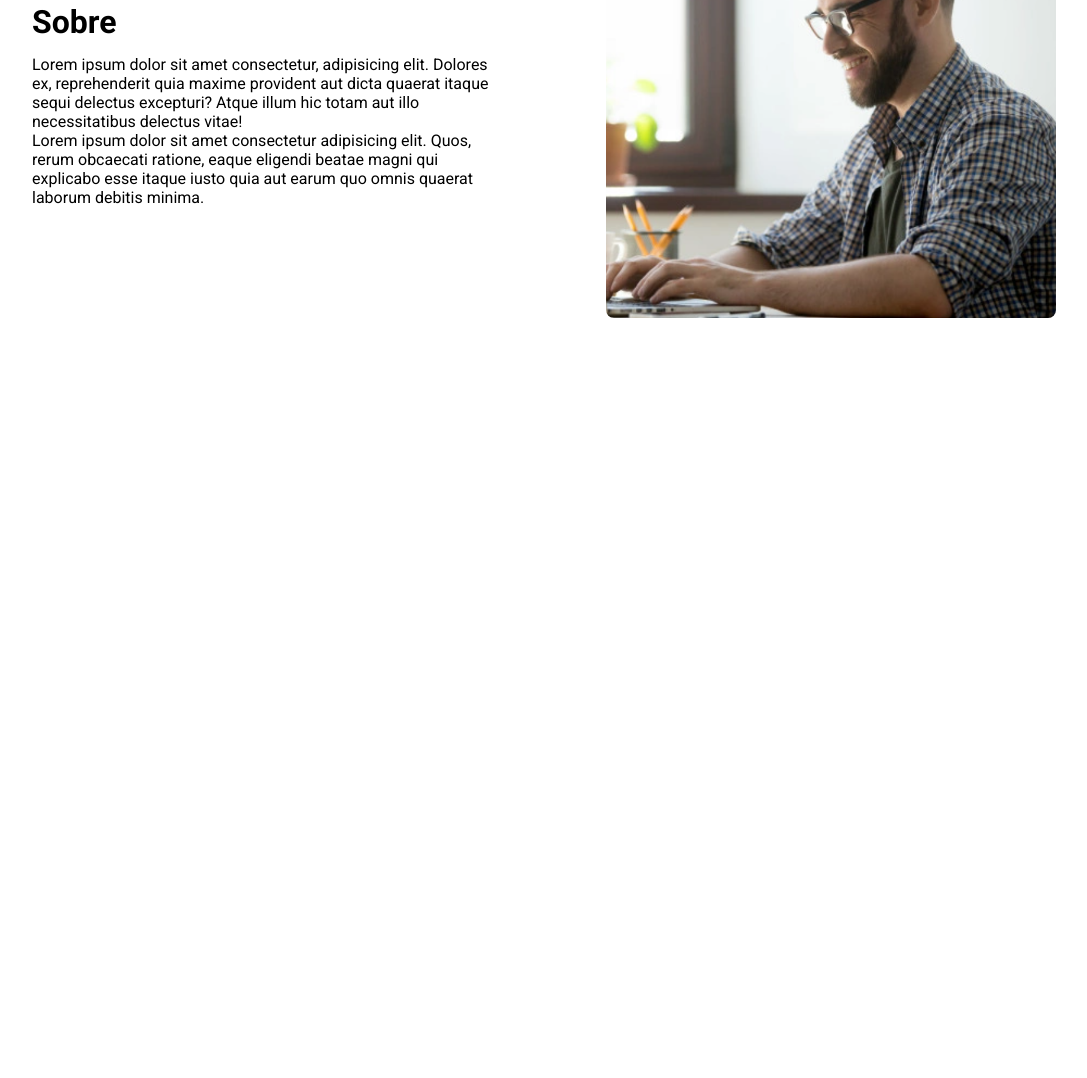
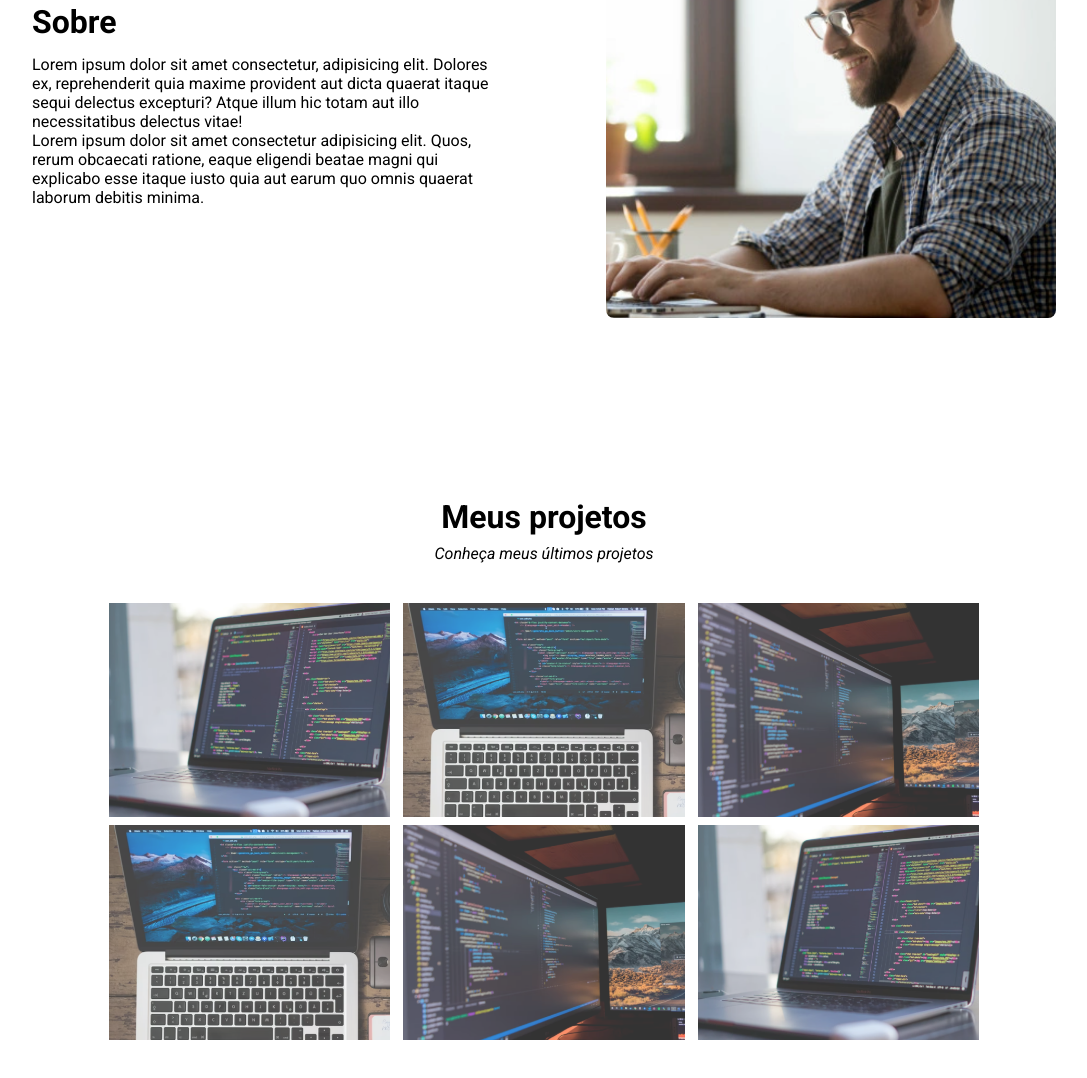
Before and after one commit to pratesddev/fe_portifolio, a plain HTML site: page index.html in a window 1280 px wide. Shown: the part 987-2065 px from the top of the page, without its empty margins (96-1183 px from the left). Before the commit the page ends 1385 px from the top, so only its background shows below. Drawn offline with Linux system fonts and the light colour scheme.

Commit message:
adiciona seção "Projetos" ao index.html e estilos correspondentes no styles.css

```diff
--- a/index.html
+++ b/index.html
@@ -53,6 +53,22 @@
         <img src="images/foto-pc.png" alt="Foto minha programando">
     </section>
     <!--Fim sobre-->
+
+    <!--Início projetos-->
+    <section class="projects">
+        <h2>Meus projetos</h2>
+        <p>Conheça meus últimos projetos</p>
+        <div class="project-list">
+            <img src="images/projeto1.png" alt="Foto do projeto 1">
+            <img src="images/projeto2.png" alt="Foto do projeto 2">
+            <img src="images/projeto3.png" alt="Foto do projeto 3">
+        </div>
+        <div class="project-list">
+            <img src="images/projeto2.png" alt="Foto do projeto 2">
+            <img src="images/projeto3.png" alt="Foto do projeto 3">
+            <img src="images/projeto1.png" alt="Foto do projeto 1">
+        </div>
+    </section>
 </body>
 
 </html>
--- a/styles.css
+++ b/styles.css
@@ -116,3 +116,44 @@ body {
 }
 
 /*FIM ABOUT*/
+
+/*INÍCIO PROJECTS*/
+.projects {
+    width: 100%;
+    display: flex;
+    flex-direction: column;
+    align-items: center;
+    justify-content: center;
+    padding: 80px 0;
+}
+
+.projects h2 {
+    font-size: 32px;
+    margin-bottom: 8px;
+    margin-top: 20px;
+}
+
+.projects p {
+    margin-bottom: 40px;
+    font-style: italic;
+}
+
+.project-list {
+    width: 100%;
+    margin-bottom: 8px;
+    display: flex;
+    justify-content: center;
+    align-items: center;
+}
+
+.project-list img {
+    width: 22%;
+    margin-left: 0.5%;
+    margin-right: 0.5%;
+    opacity: 0.8;
+    transition: 0.9s;
+}
+
+.project-list img:hover {
+    opacity: 1;
+}
```
